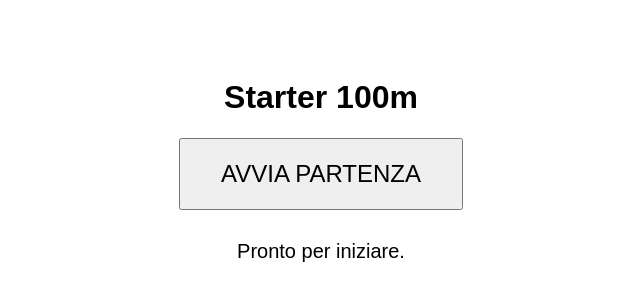
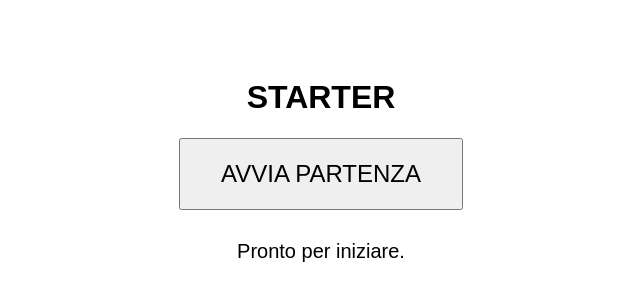
Before and after one commit to walterinho07/STARTER, a plain HTML site: page index.html in a window 1280 px wide. Shown: the whole page, without its empty margins (319-959 px from the left). Drawn offline with Linux system fonts and the light colour scheme.

Commit message:
Update index.html

```diff
--- a/index.html
+++ b/index.html
@@ -3,7 +3,7 @@
 <head>
     <meta charset="UTF-8">
     <meta name="viewport" content="width=device-width, initial-scale=1.0">
-    <title>Starter 100m</title>
+    <title>STARTER</title>
     <style>
         body { font-family: sans-serif; text-align: center; padding: 50px; }
         button { padding: 20px 40px; font-size: 24px; cursor: pointer; }
@@ -12,11 +12,12 @@
 </head>
 <body>
 
-    <h1>Starter 100m</h1>
+    <h1>STARTER</h1>
     <button id="startButton">AVVIA PARTENZA</button>
 
     <div id="messaggio">Pronto per iniziare.</div>
 
     <script src="starter.js"></script>
 </body>
+
 </html>
```
